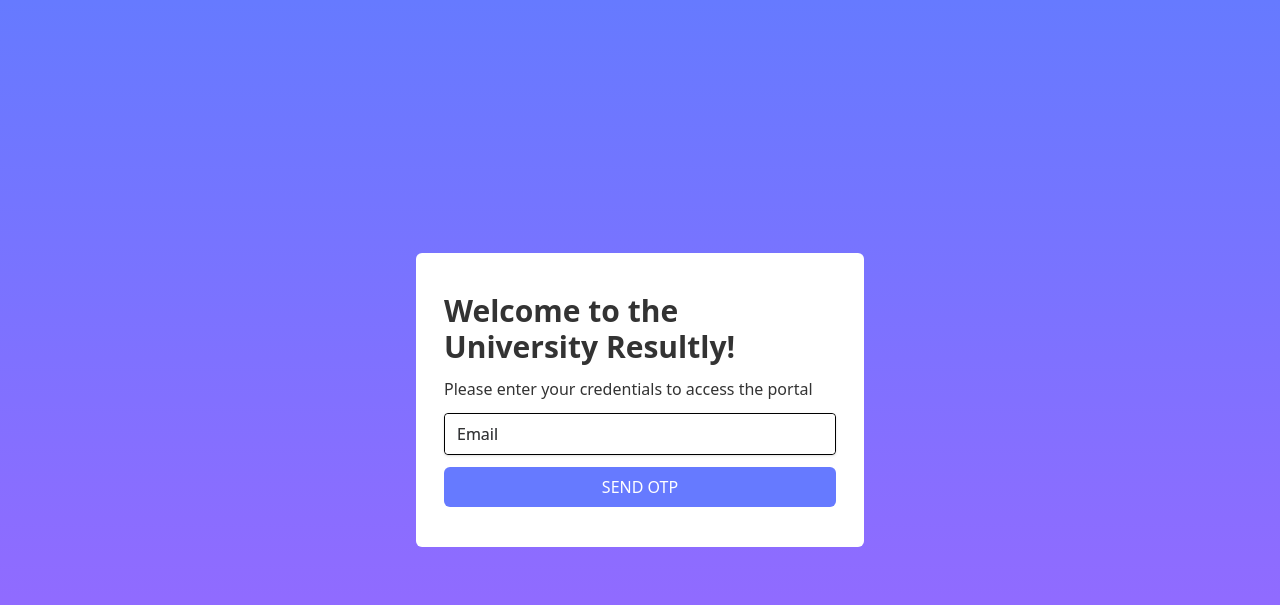
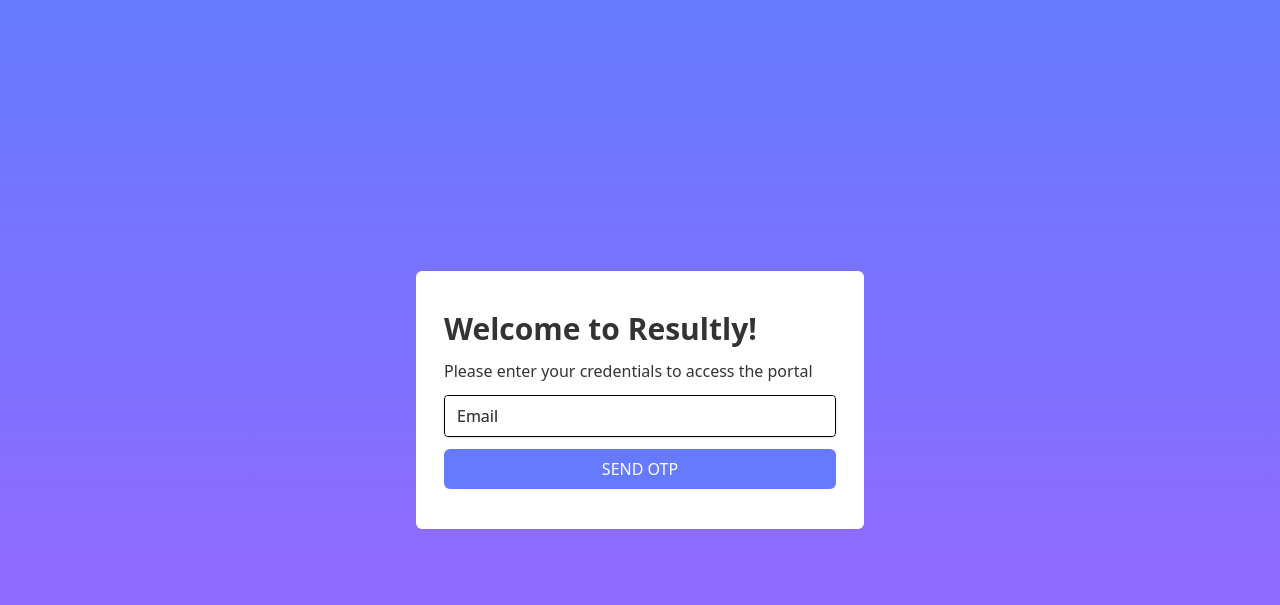
Before and after one commit to namansethi13/minor-project, a Django app: page /accounts/login_teacher/ in a window 1280 px wide. Shown: the top 605 px of the page. Run offline with Django 4.2, Linux system fonts and the light colour scheme; some libraries are stand-ins or nearby versions.

Commit message:
name changed

```diff
--- a/accounts/templates/login.html
+++ b/accounts/templates/login.html
@@ -4,7 +4,7 @@
         <meta charset="UTF-8" />
         <meta name="viewport" content="width=device-width, initial-scale=1.0" />
         <script src="https://cdn.tailwindcss.com"></script>
-        <title>Document</title>
+        <title>Resultly</title>
     </head>
 
     <script>
@@ -52,7 +52,7 @@
             >
                 {% csrf_token %}
                 <h1 class="text-black text-2xl md:text-3xl font-bold">
-                    Welcome to the University Resultly!
+                    Welcome to Resultly!
                 </h1>
                 <span>
                     <p class="text-black">
```
